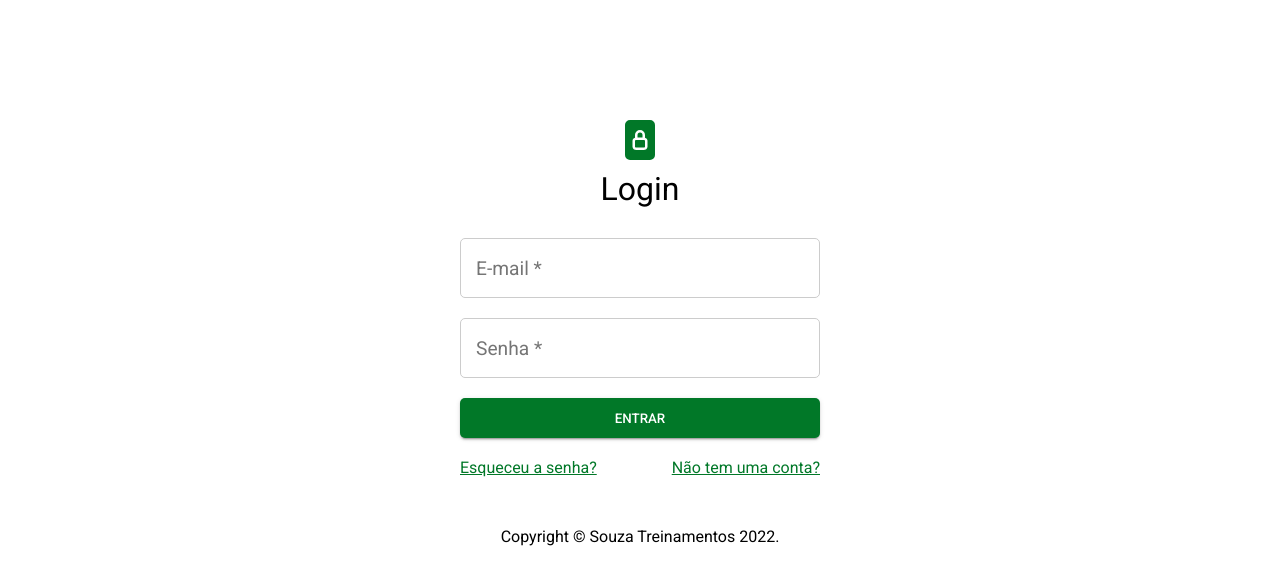
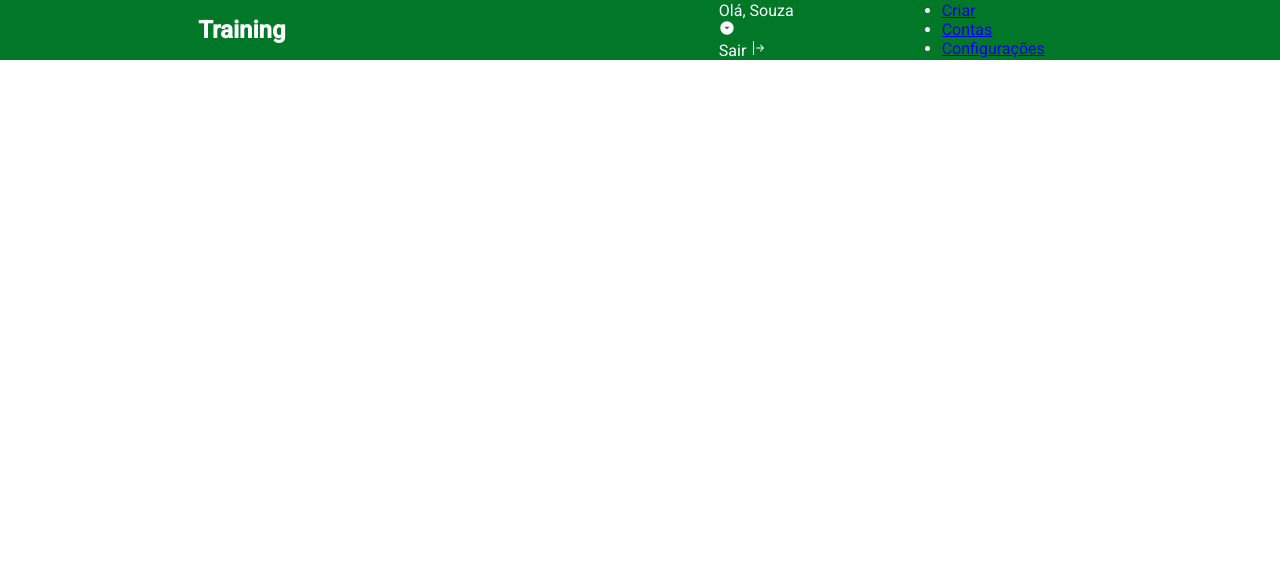
Before and after one commit to HenkelDio/plataforma-treinamentos2, a React (Create React App) app in the folder client/: page / in a window 1280 px wide. Shown: the top 584 px of the page. Built offline with nearby package versions, Linux system fonts and the light colour scheme.

Commit message:
added header

```diff
--- a/client/src/App.js
+++ b/client/src/App.js
@@ -1,8 +1,9 @@
 import Login from "./pages/login";
+import Header from "./components/header";
 
 function App() {
   return (
-   <Login / >
+   <Header / >
   );
 }
 
--- /dev/null
+++ b/client/src/components/header/header.module.css
@@ -0,0 +1,37 @@
+.header{
+    position:relative;
+    z-index: 0;
+
+    background-color: #017828;
+    color: white;
+
+    width: 100%;
+    height: 60px;
+}
+
+.innerHeader{
+    width: 100%;
+    height: 100%;
+    display: flex;
+    flex-direction: row;
+    justify-content: space-around;
+    align-items: center;
+}
+
+.infoHeader{
+    width: 400px;
+    display: flex;
+    justify-content: space-around;
+}
+
+/*
+* SIDE MENU
+*/
+
+.iconMenuMobile{
+    display: none;
+}
+
+.sideMenu{
+    display: none;
+}
--- /dev/null
+++ b/client/src/components/header/index.jsx
@@ -0,0 +1,85 @@
+import styles from "./header.module.css"
+import { MdArrowDropDownCircle } from 'react-icons/md'
+import { BsArrowBarRight } from 'react-icons/bs'
+import { GiHamburgerMenu } from 'react-icons/gi'
+import { AiOutlineClose } from 'react-icons/ai'
+
+function Header(){
+
+    function animateArrow(){
+
+        let MdArrowDropDownCircle = document.querySelector('.MdArrowDropDownCircle')
+
+        let logoutContainer = document.querySelector('.logout-container')
+
+        if(logoutContainer.classList.contains('features-show')){
+            MdArrowDropDownCircle.style.transform = "rotate(0deg)"
+            logoutContainer.classList.remove('features-show')
+        } else {
+            MdArrowDropDownCircle.style.transform = "rotate(180deg)"
+            logoutContainer.classList.add('features-show')
+        }
+    }
+
+    function openSideMenu(){
+        document.querySelector(".side-menu").style.display = 'block'
+    }
+
+    function closeSideMenu(){
+        document.querySelector(".side-menu").style.display = 'none'
+    }
+
+    return(
+        <header className={styles.header}>
+
+            <div className={styles.sideMenu}>
+                <div className='inner-side-menu'>
+                <div onClick={closeSideMenu} class="close-menu-mobile">
+                    <h1><AiOutlineClose /></h1>
+                </div>
+                <div className={styles.gretingsSideMenu}>
+                    <h2>Olá, Souza</h2>
+                </div>
+                <div className={styles.featuresSideMenu}>
+                        <ul className={styles.features}>
+                            <li><a href="/criar">Criar</a></li>
+                            <li><a href="/contas">Contas</a></li>
+                            <li><a href="/contas">Configurações</a></li>
+                        </ul>
+                    </div>
+                    <div className="logout-side-menu">
+                    <p>Sair <BsArrowBarRight /></p>
+                </div>
+                </div>
+
+            </div>
+
+            <div className={styles.innerHeader}>
+                <div className="logo">
+                    <h2>Training</h2>
+                </div>
+                <div onClick={openSideMenu} class={styles.iconMenuMobile}>
+                    <h1><GiHamburgerMenu /></h1>
+                </div>
+                <div className={styles.infoHeader}>
+                    <div className="greetings-header">
+                        <p>Olá, Souza</p><p onClick={()=>{animateArrow()}} className='MdArrowDropDownCircle'><MdArrowDropDownCircle /></p>
+                        <div className='logout-container'>
+                            <p>Sair <BsArrowBarRight /></p>
+                        </div>
+                    </div>
+                    <div className='separator'></div>
+                    <div className="features-header">
+                        <ul className='features'>
+                            <li><a href="/">Criar</a></li>
+                            <li><a href="/">Contas</a></li>
+                            <li><a href="/">Configurações</a></li>
+                        </ul>
+                    </div>
+                </div>
+            </div>
+        </header>
+    )
+}
+
+export default Header;
--- a/client/src/pages/login/login.module.css
+++ b/client/src/pages/login/login.module.css
@@ -116,6 +116,11 @@
     color: #017828;
 }
 
+.errorMessage{
+    margin-bottom: 20px;
+    color: rgb(210, 55, 55);
+}
+
 /*
 *  END LOGIN BODY STYLES
 */
```
Also changed, not shown: client/src/pages/header/index.jsx (deleted).
